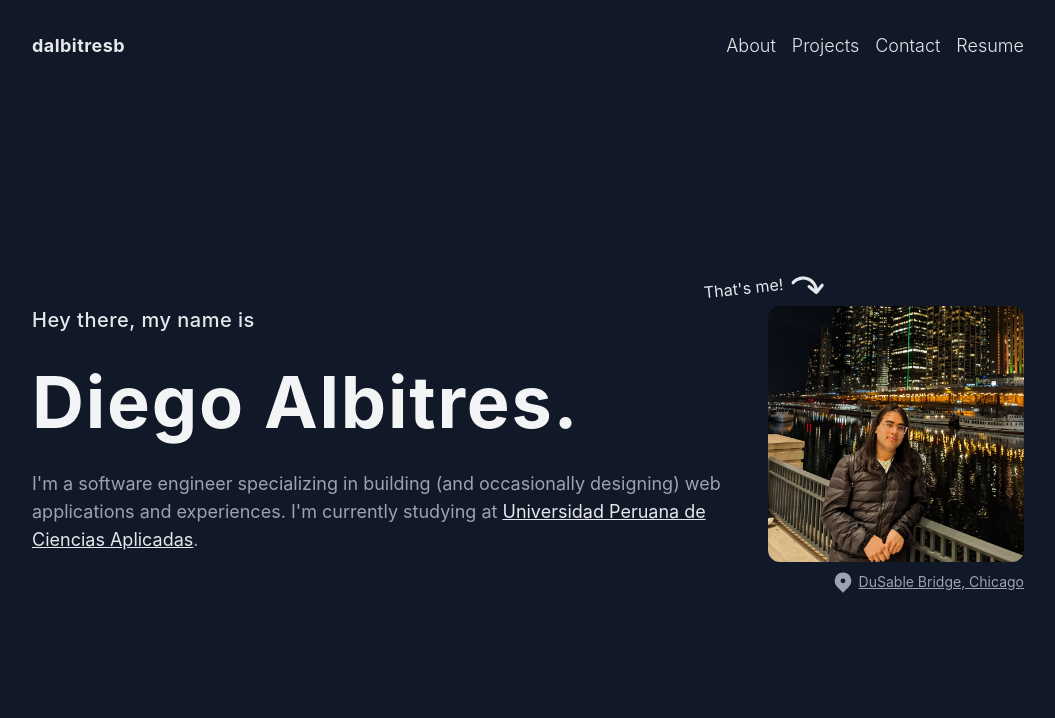
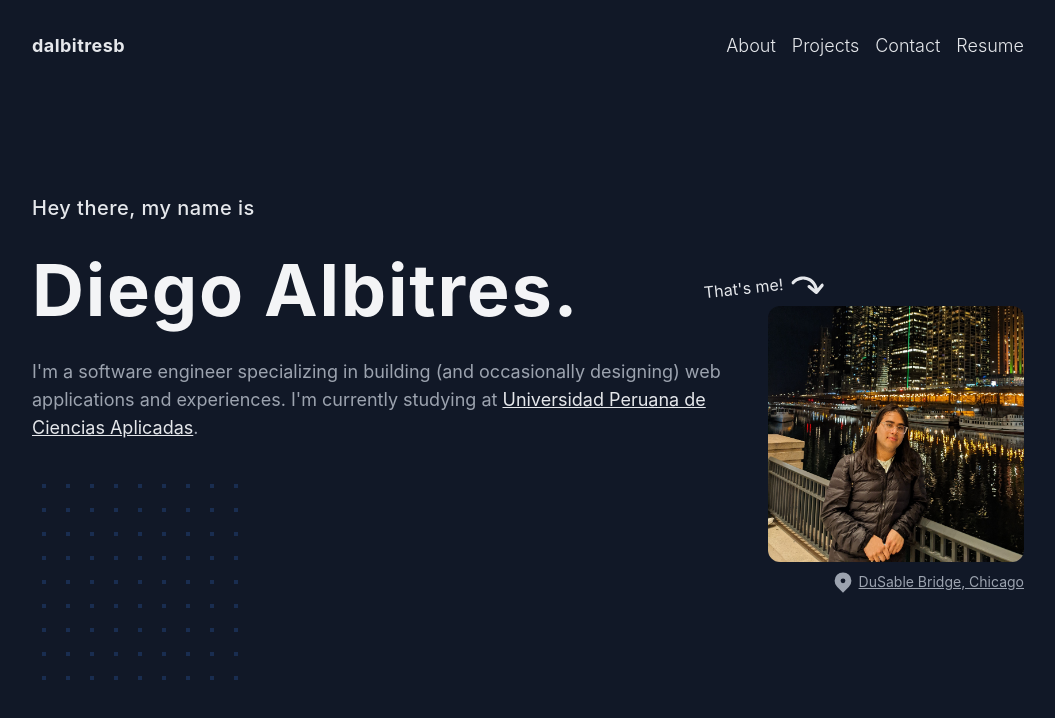
Before and after one commit to dalbitresb12/dalbitresb.com, a Next.js app: page / in a window 1280 px wide. Shown: the top 718 px of the page, without its empty margins (112-1167 px from the left). Built offline with nearby package versions, Linux system fonts and the light colour scheme; a web font is replaced by a local one.

Commit message:
Testing patterns plugin

```diff
--- a/src/pages/index.tsx
+++ b/src/pages/index.tsx
@@ -23,7 +23,7 @@ const Home: React.FunctionComponent = () => {
             </a>
             .
           </p>
-          <div className="flex"></div>
+          <div className="w-56 h-56 pattern-dots pattern-blue-500 pattern-bg-transparent pattern-size-6 pattern-opacity-20"></div>
         </div>
         <div className="flex justify-end items-center">
           <div className="flex flex-col space-y-2 relative">
```
